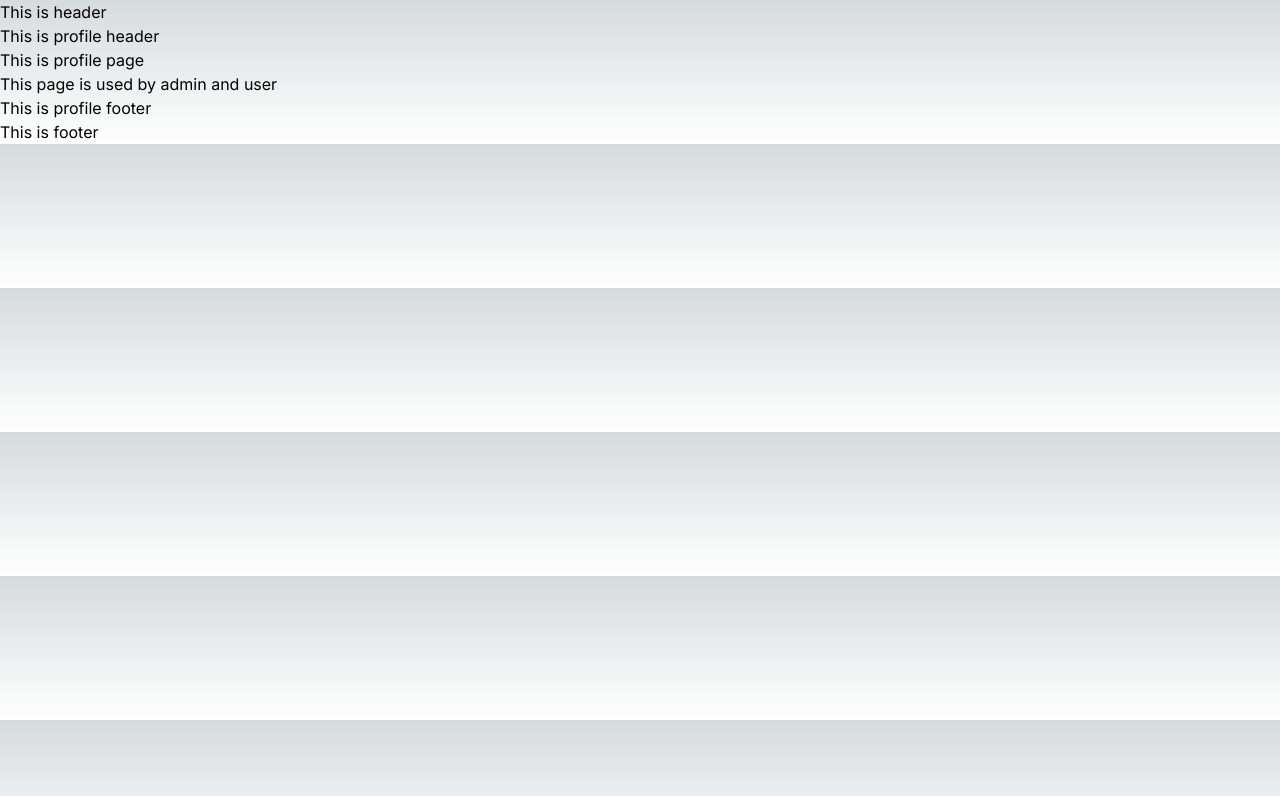
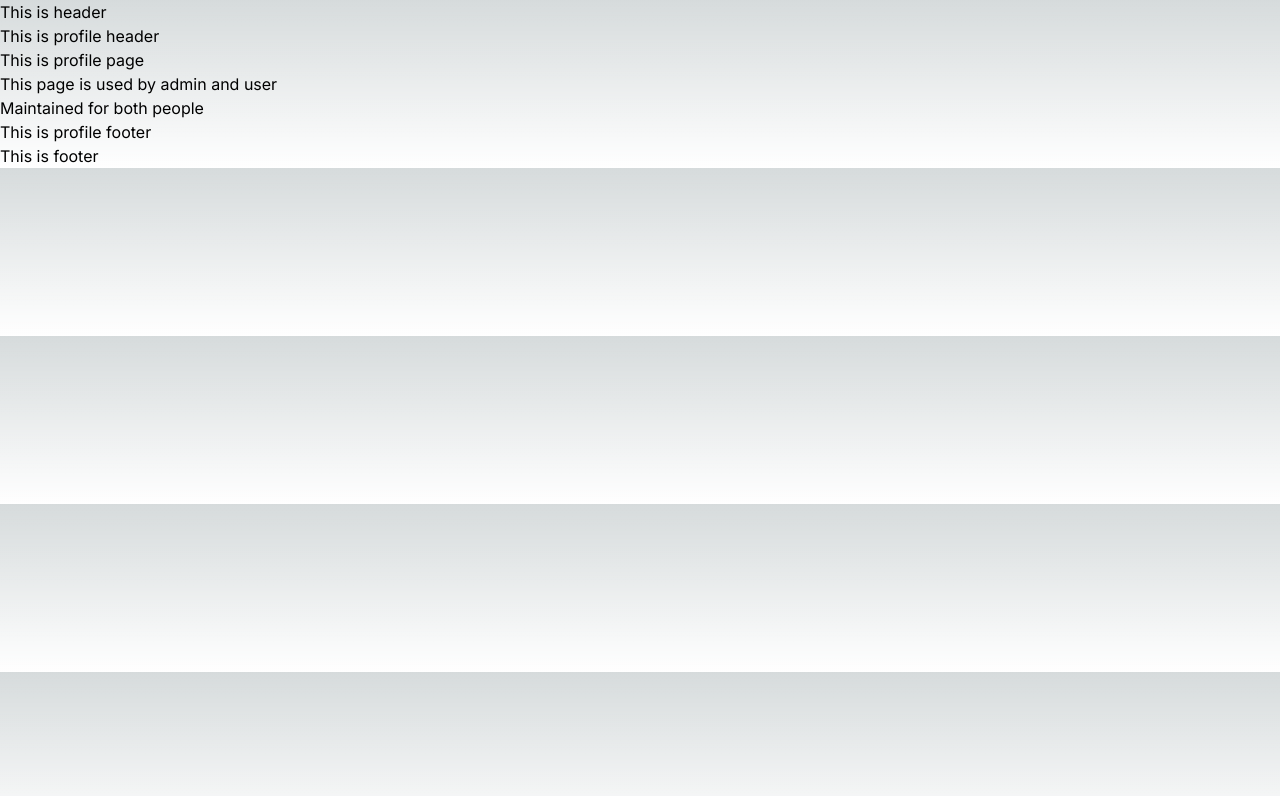
Before and after one commit to KISMAT1234/work-manager, a Next.js app: page /profile in a window 1280 px wide. Shown: the top 796 px of the page. Built offline with nearby package versions, Linux system fonts and the light colour scheme.

Commit message:
profile page customized

```diff
--- a/src/app/profile/page.js
+++ b/src/app/profile/page.js
@@ -2,6 +2,7 @@ export default function Profile(){
     return( <>
      <h1>This is profile page</h1>
      <h1>This page is used by admin and user</h1>
+     <h1>Maintained for both people</h1>
     </>
     )
 }
```
